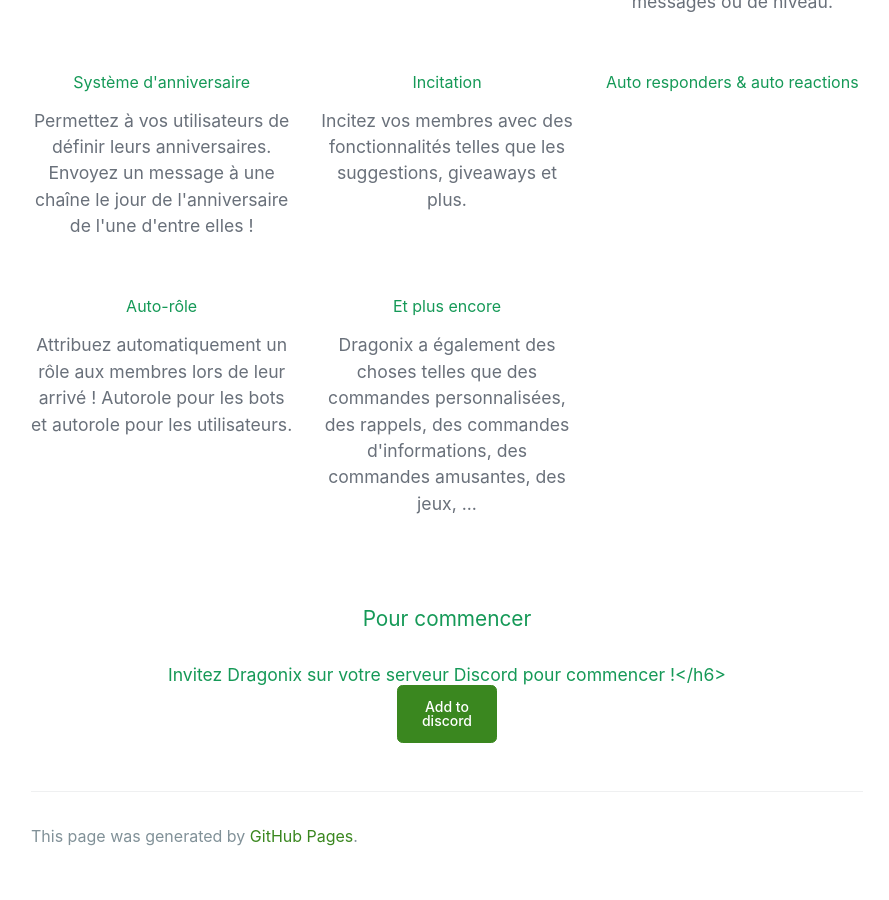
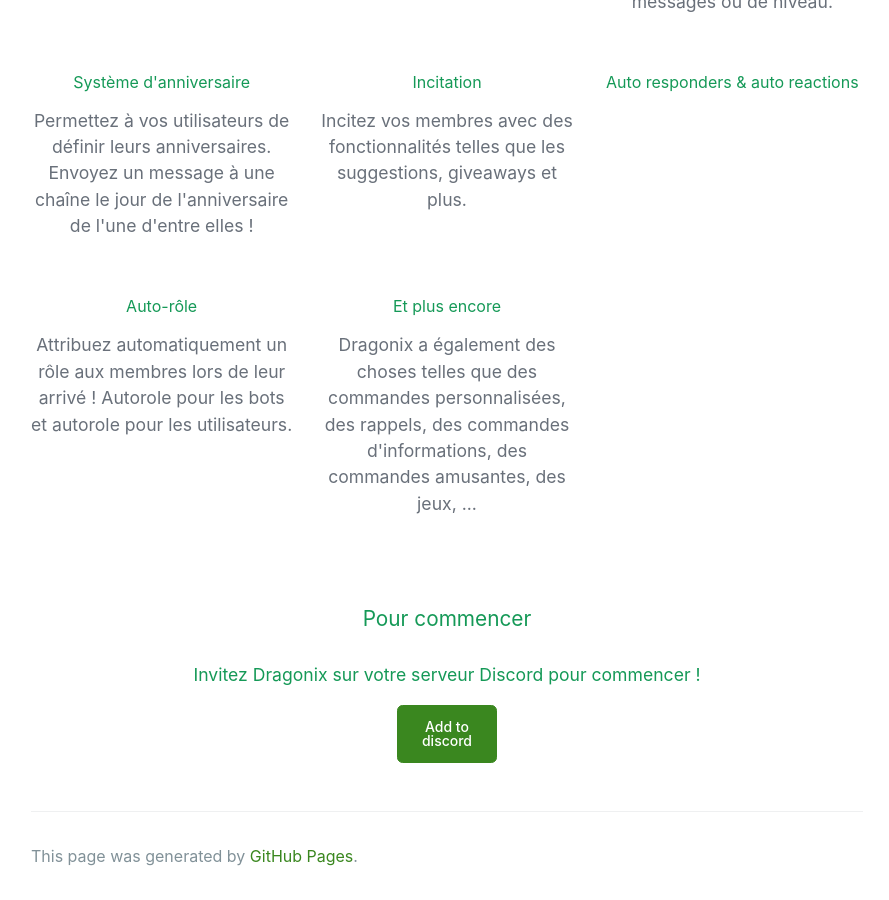
Before and after one commit to Didoub74/didoub74.github.io, a Jekyll site: the page built from index.md, in a window 1280 px wide and 900 px high, scrolled down 910 px. Shown: the whole window, without its empty margins (193-1082 px from the left). Built offline with Jekyll 4.4.1, drawn with Linux system fonts in a browser that asks for light colours; some web fonts are replaced.

Commit message:
Update index.md

```diff
--- a/index.md
+++ b/index.md
@@ -55,5 +55,5 @@ layout: default
 </div>
 </div>
 <h3 align="center">Pour commencer</h3>
-<h5 align="center">Invitez Dragonix sur votre serveur Discord pour commencer !</h6>
+<h5 align="center" style="margin-bottom: 20px">Invitez Dragonix sur votre serveur Discord pour commencer !</h5>
 <div style="margin-left: auto; margin-right: auto;width: 100px"><a class="btn btn-primary fw-500" href="/invite">Add to discord</a></div>
```
